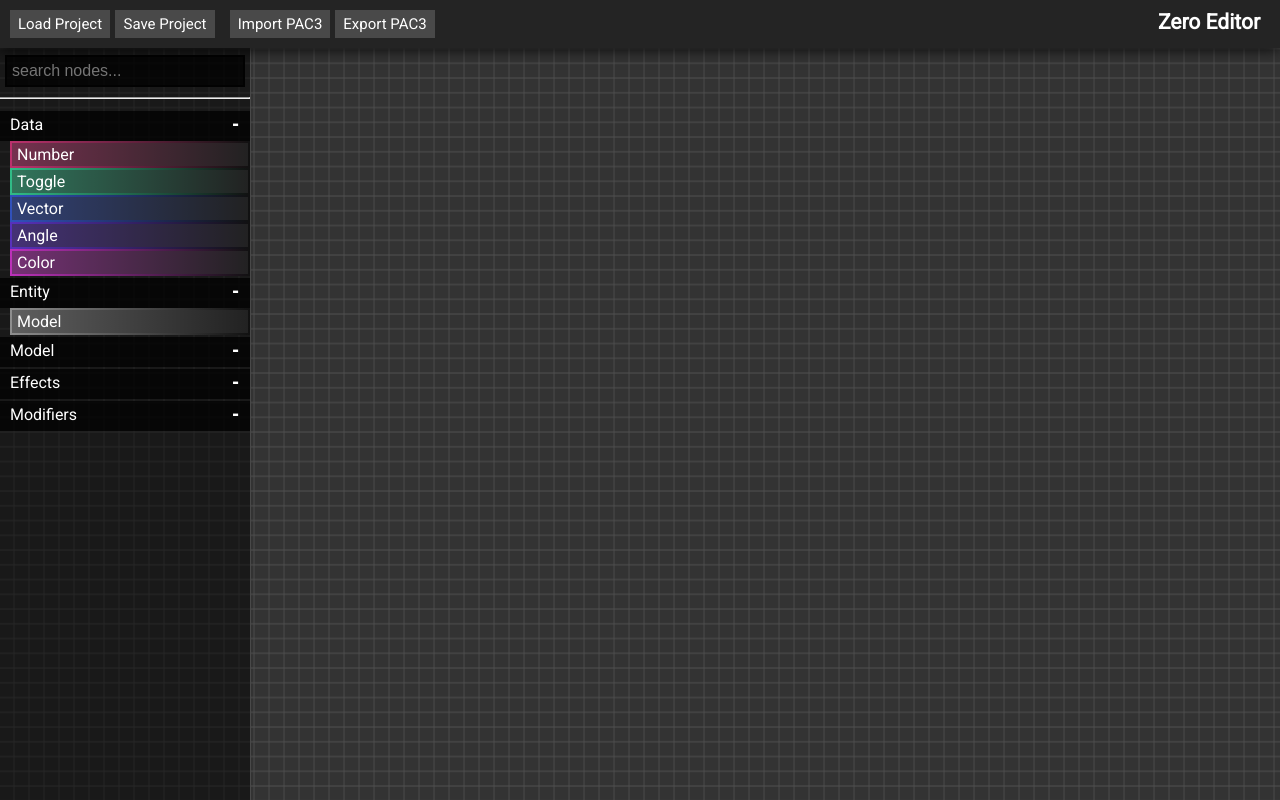
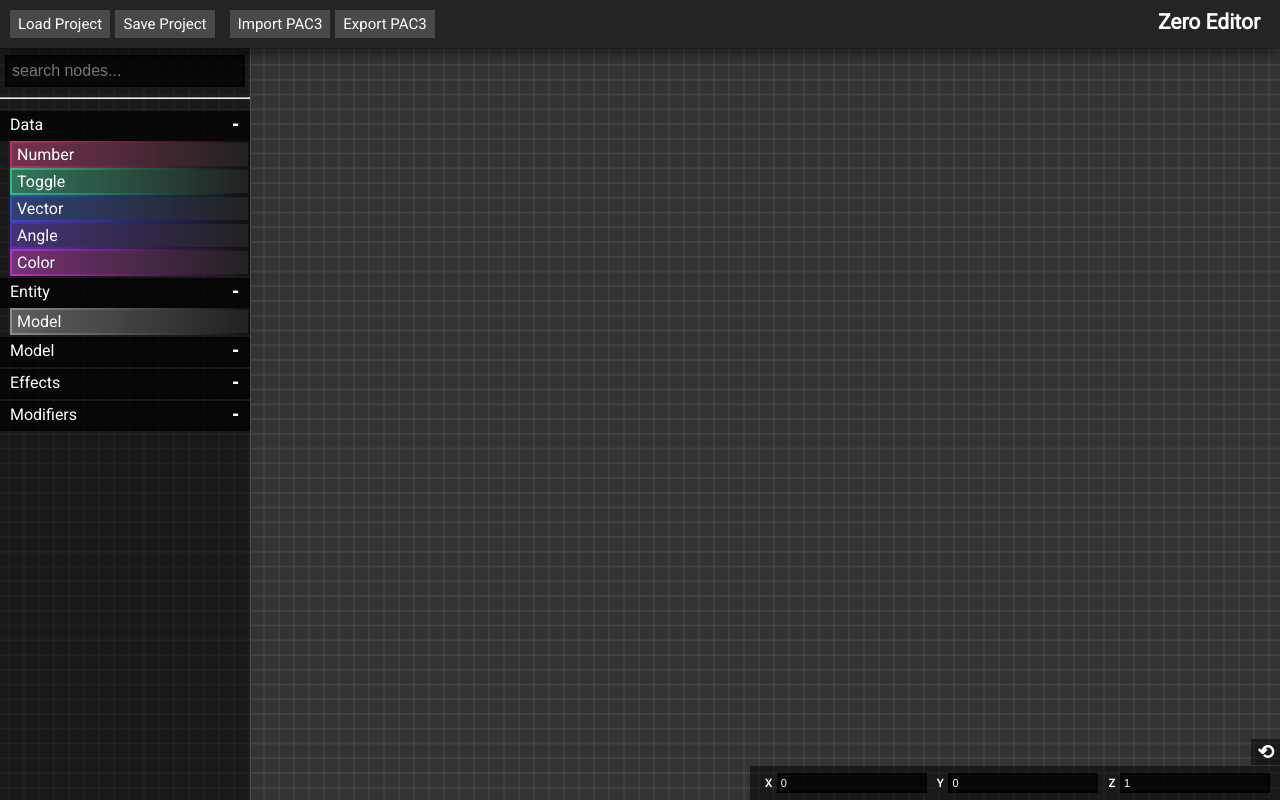
Before and after one commit to Earu/Zero-Editor, a React (Create React App) app: page / in a window 1280 px wide. Built offline with nearby package versions, Linux system fonts and the light colour scheme.

Commit message:
Add graph controls and reset controls btn

```diff
--- a/src/components/Editor.css
+++ b/src/components/Editor.css
@@ -24,6 +24,7 @@
 	position: fixed;
 	top: 10px;
 	right: 20px;
+	user-select: none;
 }
 
 #editor-menu>div {
--- a/src/components/graph/Graph.tsx
+++ b/src/components/graph/Graph.tsx
@@ -1,6 +1,7 @@
 import React from "react";
 import "./grid.png";
 import "./Graph.css";
+import GraphControls from "./GraphControls";
 
 const GRID_SIZE: number = 10000; // in px
 const GRID_SIZE_HALF: number = 5000; // in px
@@ -18,6 +19,59 @@
 	private xOffset: number = 0;
 	private yOffset: number = 0;
 
+	private updateTransform(): void {
+		const graph: HTMLElement = document.getElementById("graph") as HTMLElement;
+		if (graph) {
+			graph.style.transform = `translateX(${-this.xOffset}px) translateY(${-this.yOffset}px) scale(${this.currentZoom})`;
+		}
+
+		const controls: HTMLElement = document.getElementById("graph-controls") as HTMLElement;
+		if (!controls) return;
+
+		const inputs = controls.getElementsByTagName("input");
+		const inputX: HTMLInputElement = inputs[0];
+		const inputY: HTMLInputElement = inputs[1];
+		const inputZ: HTMLInputElement = inputs[2];
+
+		inputX.value = (this.xOffset / this.currentZoom).toFixed(0);
+		inputY.value = (this.yOffset / this.currentZoom).toFixed(0);
+		inputZ.value = (this.currentZoom * 10).toFixed(2);
+	}
+
+	public setTransform(xOffset: number | null = null, yOffset: number | null = null, scale: number | null = null) {
+		const scaleCoefTopLeft: number = (this.currentZoom * GRID_SIZE_HALF) + MOVING_FREEDOM;
+
+		if (xOffset) {
+			const scaleCoefRight: number = (this.currentZoom * GRID_SIZE_HALF) + MOVING_FREEDOM;
+
+			if (xOffset > scaleCoefRight) {
+				this.xOffset = scaleCoefRight;
+			} else if (xOffset < -scaleCoefTopLeft) {
+				this.xOffset = -scaleCoefTopLeft;
+			} else {
+				this.xOffset = xOffset;
+			}
+		}
+
+		if (yOffset) {
+			const scaleCoefBottom: number = (this.currentZoom * GRID_SIZE_HALF) + MOVING_FREEDOM;
+
+			if (yOffset > scaleCoefBottom) {
+				this.yOffset = scaleCoefBottom;
+			} else if (yOffset < -scaleCoefTopLeft) {
+				this.yOffset = -scaleCoefTopLeft;
+			} else {
+				this.yOffset = yOffset;
+			}
+		}
+
+		if (scale) {
+			this.currentZoom = scale >= ZOOM_MAX ? ZOOM_MAX : scale;
+		}
+
+		this.updateTransform();
+	}
+
 	private onWheel(event: WheelEvent): void {
 		event.preventDefault();
 
@@ -31,10 +85,7 @@
 		this.currentZoom = this.currentZoom >= ZOOM_MAX ? ZOOM_MAX : this.currentZoom;
 		this.currentZoom = this.currentZoom <= ZOOM_MIN ? ZOOM_MIN : this.currentZoom;
 
-		const graph: HTMLElement = document.getElementById("graph") as HTMLElement;
-		if (graph) {
-			graph.style.transform = `translateX(${-this.xOffset}px) translateY(${-this.yOffset}px) scale(${this.currentZoom})`;
-		}
+		this.updateTransform();
 	}
 
 	private getMouseX(event: MouseEvent): number {
@@ -64,33 +115,11 @@
 		const x: number = this.getMouseX(event);
 		const y: number = this.getMouseY(event);
 
-		const scaleCoefTopLeft: number = (this.currentZoom * GRID_SIZE_HALF) + MOVING_FREEDOM;
-		const scaleCoefBottom: number = (this.currentZoom * (GRID_SIZE_HALF - window.innerHeight)) + MOVING_FREEDOM;
-		const scaleCoefRight: number = (this.currentZoom * (GRID_SIZE_HALF - window.innerWidth)) + MOVING_FREEDOM;
-
-		// clamp the movement so we cant go past the grid
-		this.xOffset = this.initialGrabX - x;
-		if (this.xOffset > scaleCoefRight) {
-			this.xOffset = scaleCoefRight;
-		} else if (this.xOffset < -scaleCoefTopLeft) {
-			this.xOffset = -scaleCoefTopLeft;
-		}
-
-		this.yOffset = this.initialGrabY - y;
-		if (this.yOffset > scaleCoefBottom) {
-			this.yOffset = scaleCoefBottom;
-		} else if (this.yOffset < -scaleCoefTopLeft) {
-			this.yOffset = -scaleCoefTopLeft;
-		}
-
-		const graph: HTMLElement = document.getElementById("graph") as HTMLElement;
-		if (graph) {
-			graph.style.transform = `translateX(${-this.xOffset}px) translateY(${-this.yOffset}px) scale(${this.currentZoom})`;
-		}
+		this.setTransform(this.initialGrabX - x, this.initialGrabY - y, this.currentZoom);
 	}
 
 	public componentDidMount(): void {
-		const body: HTMLElement = document.body;
+		const body: HTMLElement = document.getElementById("graph") as HTMLElement;
 		if (body) {
 			body.onwheel = this.onWheel.bind(this);
 			body.onmousedown = this.onMouseDown.bind(this);
@@ -100,11 +129,14 @@
 	}
 
 	public render(): JSX.Element {
-		return (<div id="graph" style={{
-			width: GRID_SIZE, height: GRID_SIZE,
-			left: -GRID_SIZE_HALF, top: -GRID_SIZE_HALF
-		}}>
-			<canvas />
+		return (<div>
+			<GraphControls graph={this}/>
+			<div id="graph" style={{
+				width: GRID_SIZE, height: GRID_SIZE,
+				left: -(GRID_SIZE_HALF - (window.innerWidth / 2)), top: -(GRID_SIZE_HALF - (window.innerHeight / 2))
+			}}>
+				<canvas />
+			</div>
 		</div>);
 	}
 }
--- /dev/null
+++ b/src/components/graph/GraphControls.css
@@ -0,0 +1,42 @@
+#graph-controls {
+	position: absolute;
+	bottom: 0;
+	right: 0;
+	z-index: 9999;
+	background-color: rgba(0, 0, 0, 0.5);
+	padding-bottom: 5px;
+	padding-top: 6px;
+	padding-right: 10px;
+	padding-left: 5px;
+}
+
+#graph-controls>input {
+	border: none;
+	background-color: rgba(0, 0, 0, 0.75);
+	border: solid 2px rgba(0, 0, 0, 0.75);
+	color: white;
+	padding: 2px;
+	font-size: 11px;
+	margin-bottom: 2px;
+}
+
+#graph-controls>label {
+	color: white;
+	font-size: 11px;
+	font-weight: bolder;
+	margin-left: 10px;
+	margin-right: 5px;
+	margin-bottom: 2px;
+	user-select: none;
+}
+
+#graph-controls>button {
+	color: white;
+	background-color: rgba(0, 0, 0, 0.5);
+	border: none;
+	font-size: 20px;
+	font-weight: bolder;
+	position: fixed;
+	bottom: 35px;
+	right: 0px;
+}
--- /dev/null
+++ b/src/components/graph/GraphControls.tsx
@@ -0,0 +1,72 @@
+import React from "react";
+import Graph from "./Graph";
+import "./GraphControls.css"
+
+interface IGraphControlsProperties {
+	graph: Graph;
+}
+
+export default class GraphControls extends React.Component<IGraphControlsProperties> {
+	private onResetTransform(): void {
+		this.props.graph.setTransform(0, 0, 1);
+	}
+
+	private onChangeX(event: React.ChangeEvent<HTMLInputElement>): void {
+		const x = parseInt(event.target.value);
+		if (isNaN(x)) return;
+
+		this.props.graph.setTransform(x, null, null);
+	}
+
+	private onChangeY(event: React.ChangeEvent<HTMLInputElement>): void {
+		const y = parseInt(event.target.value);
+		if (isNaN(y)) return;
+
+		this.props.graph.setTransform(null, y, null);
+	}
+
+	private onChangeZ(event: React.ChangeEvent<HTMLInputElement>): void {
+		const z = parseFloat(event.target.value);
+		if (isNaN(z)) return;
+
+		this.props.graph.setTransform(null, null, z);
+	}
+
+	private setInputFilter(input: HTMLInputElement, inputFilter: (value: string) => boolean): void {
+		const callback = (event: Event) => {
+			if (!inputFilter(input.value)) {
+				event.preventDefault();
+				return false;
+			}
+		}
+
+		["input", "keydown", "keyup", "mousedown", "mouseup", "select", "contextmenu", "drop"]
+			.forEach(eventName => input.addEventListener(eventName, callback));
+	}
+
+	public componentDidMount(): void {
+		// Allow digits and '.' only, using a RegExp
+		const pattern: RegExp = /^-?[0-9]*\.?[0-9]*$/;
+		const inputX: HTMLInputElement = document.getElementById("graph-control-x") as HTMLInputElement;
+		const inputY: HTMLInputElement = document.getElementById("graph-control-y") as HTMLInputElement;
+		const inputZ: HTMLInputElement = document.getElementById("graph-control-z") as HTMLInputElement;
+
+		if (!inputX || !inputY || !inputZ) return;
+
+		this.setInputFilter(inputX, value => pattern.test(value));
+		this.setInputFilter(inputY, value => pattern.test(value));
+		this.setInputFilter(inputZ, value => pattern.test(value));
+	}
+
+	public render(): JSX.Element {
+		return (<div id="graph-controls">
+			<button onClick={this.onResetTransform.bind(this)}>⟲</button>
+			<label htmlFor="graph-control-x">X</label>
+			<input id="graph-control-x" type="text" placeholder="X" defaultValue="0" onChange={this.onChangeX.bind(this)} />
+			<label htmlFor="graph-control-y">Y</label>
+			<input id="graph-control-y" type="text" placeholder="Y" defaultValue="0" onChange={this.onChangeY.bind(this)} />
+			<label htmlFor="graph-control-z">Z</label>
+			<input id="graph-control-z" type="text" placeholder="Z" defaultValue="1" onChange={this.onChangeZ.bind(this)} />
+		</div>);
+	}
+}
```
